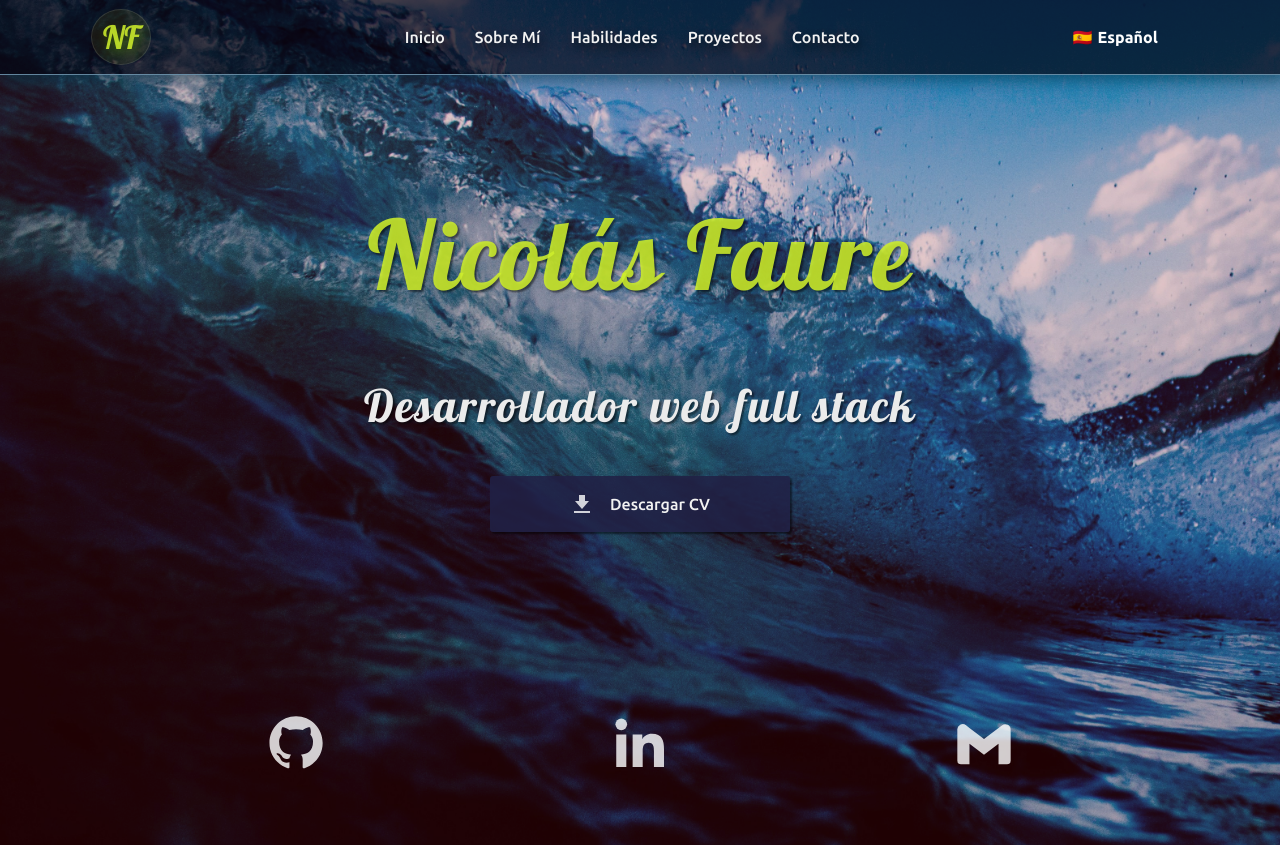
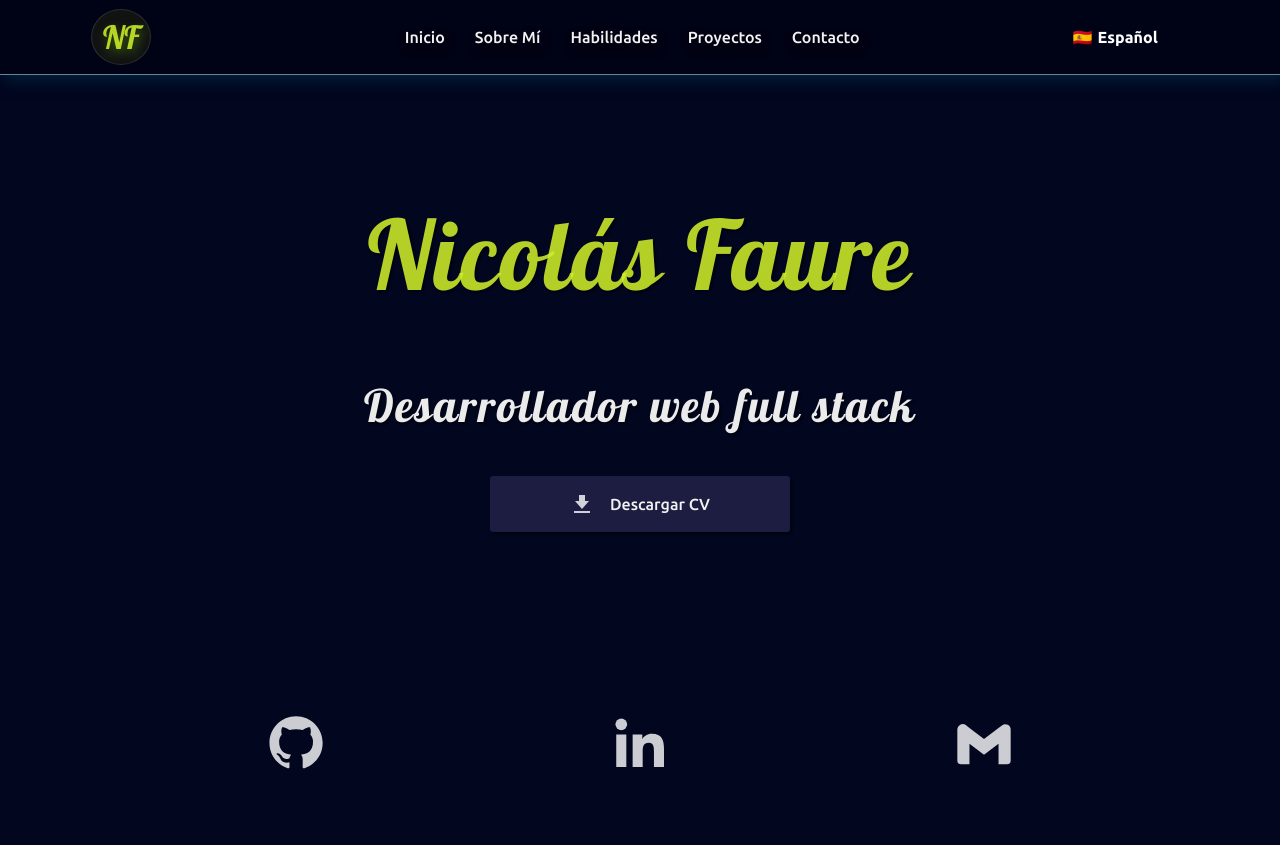
Before and after one commit to Nicolas-David-Faure/myPortfolio, a React (Vite) app: page / in a window 1280 px wide. Shown: the top 845 px of the page. Built offline with nearby package versions, Linux system fonts and the light colour scheme.

Commit message:
whiout wallpaper in home

```diff
--- a/src/components/home/home.scss
+++ b/src/components/home/home.scss
@@ -5,10 +5,10 @@
   &container{
     width: 100%;
     min-height: 100vh;
-    background-image: url('../../assets/img/undertheocean.jpg');
+    // background-image: url('../../assets/img/fondo2.jpg');
     background-position: center;
     background-size: cover;
-    box-shadow: 2px 2px 2px rgba(0, 0, 0, 0.5);
+    // box-shadow: 2px 2px 2px rgba(0, 0, 0, 0.5);
     z-index: 2;
   }
   &main {
@@ -18,7 +18,7 @@
     padding-top: 4rem;
     min-height: 100vh;
     width: 100%;
-    background-color: rgba(177, 6, 6, 0.178);
+    // background-color: rgba(177, 6, 6, 0.178);
     justify-content: space-around;
   }
 
```
Also changed, not shown: src/components/home/Home.jsx (+12 -1 lines), src/assets/img/fondo2.jpg (renamed from src/assets/img/milad-fakurian-wNsHBf_bTBo-unsplash.jpg), src/assets/img/fondo3.jpg (added).
